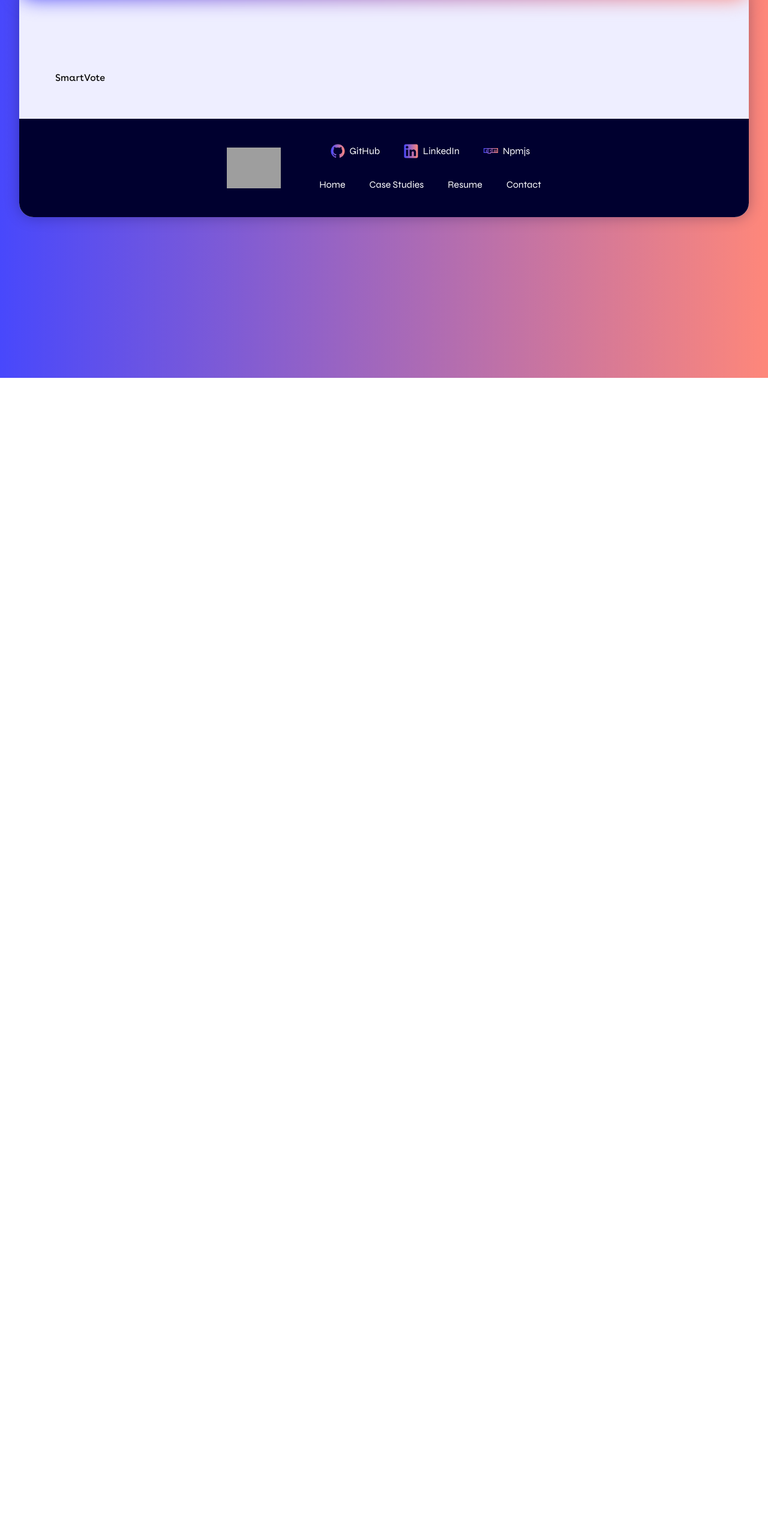
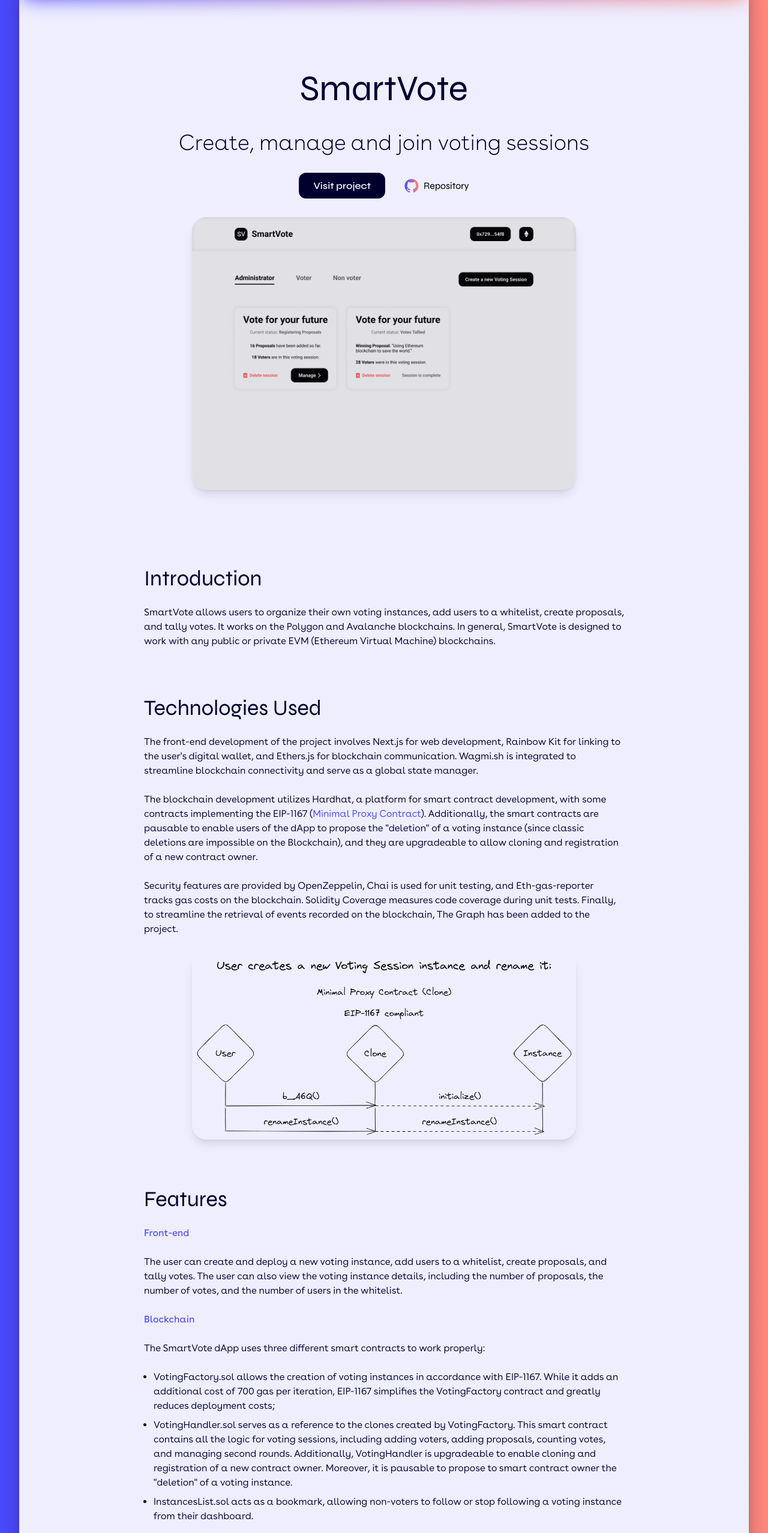
Before and after one commit to NicolasMilliard/portfolio2024, a Next.js app: page /case-studies/smart-vote in a window 1280 px wide. Shown: the part 170-2726 px from the top of the page at 60% size. Before the commit the page ends 800 px from the top, so only its background shows below. Built offline with nearby package versions, Linux system fonts and the light colour scheme; grey boxes are pictures that could not be loaded.

Commit message:
Add SmartVotre case study, Refactor

```diff
--- a/app/case-studies/kopo/page.tsx
+++ b/app/case-studies/kopo/page.tsx
@@ -20,11 +20,11 @@ const Kopo = () => {
         <MainTitle>Kopo</MainTitle>
         <Title>Your energy renovation made easy</Title>
         <div className="flex items-center gap-8">
-          <PrimaryLink href="" target="_blank">
+          <PrimaryLink href="https://kopo.vercel.app/" target="_blank">
             Visit project
           </PrimaryLink>
           <SocialLink
-            href="https://kopo.vercel.app/"
+            href="https://github.com/NicolasMilliard/kopo"
             target="_blank"
             icon={githubIcon}
           >
@@ -43,8 +43,8 @@ const Kopo = () => {
       <section className="mb-20 flex flex-col items-center gap-6">
         <SectionTitle className="lg:w-200">Introduction</SectionTitle>
         <Paragraph>
-          Kopo is an innovative dApp that allows individuals to simplify the
-          process of applying for Energy Saving Certificates (ESC). With Kopo,
+          Kopo is an innovative dApp that allows users to simplify the process
+          of applying for Energy Saving Certificates (ESC). With Kopo,
           beneficiaries can follow in real time the progress of their
           application from the platform. The particularity of Kopo is that all
           the files created are stored on the blockchain, thus offering
@@ -116,7 +116,7 @@ const Kopo = () => {
           connectivity and serve as a global state manager.
         </Paragraph>
         <Paragraph>
-          The backend development utilizes Hardhat, a platform for smart
+          The blockchain development utilizes Hardhat, a platform for smart
           contract development, with some contracts being Upgradeable for future
           modifications. Security features are provided by OpenZeppelin, while
           Chai is used for unit testing and Eth-gas-reporter tracks gas costs on
--- a/app/case-studies/smart-vote/page.tsx
+++ b/app/case-studies/smart-vote/page.tsx
@@ -1,3 +1,9 @@
+// Components
+import { PrimaryLink, SocialLink } from "@app/components/Link";
+import { GradientParagraph, Paragraph } from "@app/components/Text";
+import { MainTitle, SectionTitle, Title } from "@app/components/Title";
+import Image from "next/image";
+import Link from "next/link";
 // Types
 import type { Metadata } from "next";
 
@@ -7,7 +13,129 @@ export const metadata: Metadata = {
 };
 
 const SmartVote = () => {
-  return <div>SmartVote</div>;
+  const githubIcon = "/images/social/github-logo.svg";
+
+  return (
+    <>
+      <section className="mb-32 flex flex-col items-center gap-10">
+        <MainTitle>SmartVote</MainTitle>
+        <Title>Create, manage and join voting sessions</Title>
+        <div className="flex items-center gap-8">
+          <PrimaryLink href="https://my-smartvote.vercel.app/" target="_blank">
+            Visit project
+          </PrimaryLink>
+          <SocialLink
+            href="https://github.com/NicolasMilliard/SmartVote"
+            target="_blank"
+            icon={githubIcon}
+          >
+            Repository
+          </SocialLink>
+        </div>
+        <Image
+          src="/images/case-studies/smartvote/smartvote-dapp.webp"
+          alt="SmartVote dApp - Nicolas Milliard"
+          width={640}
+          height={360}
+          quality={100}
+          className="rounded-3xl shadow-lg"
+        />
+      </section>
+      <section className="mb-20 flex flex-col items-center gap-6">
+        <SectionTitle className="lg:w-200">Introduction</SectionTitle>
+        <Paragraph>
+          SmartVote allows users to organize their own voting instances, add
+          users to a whitelist, create proposals, and tally votes. It works on
+          the Polygon and Avalanche blockchains. In general, SmartVote is
+          designed to work with any public or private EVM (Ethereum Virtual
+          Machine) blockchains.
+        </Paragraph>
+      </section>
+      <section className="mb-20 flex flex-col items-center gap-6">
+        <SectionTitle className="lg:w-200">Technologies Used</SectionTitle>
+        <Paragraph>
+          The front-end development of the project involves Next.js for web
+          development, Rainbow Kit for linking to the user&apos;s digital
+          wallet, and Ethers.js for blockchain communication. Wagmi.sh is
+          integrated to streamline blockchain connectivity and serve as a global
+          state manager.
+        </Paragraph>
+        <Paragraph>
+          The blockchain development utilizes Hardhat, a platform for smart
+          contract development, with some contracts implementing the EIP-1167 (
+          <Link
+            href="https://eips.ethereum.org/EIPS/eip-1167"
+            target="_blank"
+            className="text-ultramarine hover:text-congo_pink"
+          >
+            Minimal Proxy Contract
+          </Link>
+          ). Additionally, the smart contracts are pausable to enable users of
+          the dApp to propose the &quot;deletion&quot; of a voting instance
+          (since classic deletions are impossible on the Blockchain), and they
+          are upgradeable to allow cloning and registration of a new contract
+          owner.
+        </Paragraph>
+        <Paragraph>
+          Security features are provided by OpenZeppelin, Chai is used for unit
+          testing, and Eth-gas-reporter tracks gas costs on the blockchain.
+          Solidity Coverage measures code coverage during unit tests. Finally,
+          to streamline the retrieval of events recorded on the blockchain, The
+          Graph has been added to the project.
+        </Paragraph>
+        <Image
+          src="/images/case-studies/smartvote/smartvote-eip-1167.webp"
+          alt="SmartVote dApp - Nicolas Milliard"
+          width={640}
+          height={175}
+          quality={100}
+          className="rounded-3xl py-2 shadow-lg"
+        />
+      </section>
+      <section className="mb-20 flex flex-col items-center gap-6">
+        <SectionTitle className="lg:w-200">Features</SectionTitle>
+        <GradientParagraph className="lg:w-200">Front-end</GradientParagraph>
+        <Paragraph>
+          The user can create and deploy a new voting instance, add users to a
+          whitelist, create proposals, and tally votes. The user can also view
+          the voting instance details, including the number of proposals, the
+          number of votes, and the number of users in the whitelist.
+        </Paragraph>
+        <GradientParagraph className="lg:w-200">Blockchain</GradientParagraph>
+        <Paragraph className="lg:w-200">
+          The SmartVote dApp uses three different smart contracts to work
+          properly:
+        </Paragraph>
+        <ul className="col flex max-w-200 list-disc flex-col gap-2">
+          <li className="ml-4">
+            <Paragraph>
+              VotingFactory.sol allows the creation of voting instances in
+              accordance with EIP-1167. While it adds an additional cost of 700
+              gas per iteration, EIP-1167 simplifies the VotingFactory contract
+              and greatly reduces deployment costs;
+            </Paragraph>
+          </li>
+          <li className="ml-4">
+            <Paragraph>
+              VotingHandler.sol serves as a reference to the clones created by
+              VotingFactory. This smart contract contains all the logic for
+              voting sessions, including adding voters, adding proposals,
+              counting votes, and managing second rounds. Additionally,
+              VotingHandler is upgradeable to enable cloning and registration of
+              a new contract owner. Moreover, it is pausable to propose to smart
+              contract owner the &quot;deletion&quot; of a voting instance.
+            </Paragraph>
+          </li>
+          <li className="ml-4">
+            <Paragraph>
+              InstancesList.sol acts as a bookmark, allowing non-voters to
+              follow or stop following a voting instance from their dashboard.
+            </Paragraph>
+          </li>
+        </ul>
+      </section>
+    </>
+  );
 };
 
 export default SmartVote;
--- a/app/case-studies/taaask/page.tsx
+++ /dev/null
@@ -1,13 +0,0 @@
-// Types
-import type { Metadata } from "next";
-
-export const metadata: Metadata = {
-  title: "Taaask | Nicolas Milliard",
-  description: "Taaask case study.",
-};
-
-const Taaask = () => {
-  return <div>Taaask</div>;
-};
-
-export default Taaask;
--- a/app/components/Link/index.tsx
+++ b/app/components/Link/index.tsx
@@ -21,7 +21,7 @@ export const PrimaryLink = ({ href, target, children }: LinkProps) => {
       <Link
         href={href}
         target={target}
-        className={`${syne.className} relative z-10 rounded-xl bg-black px-6 py-3 font-semibold text-grey`}
+        className={`${syne.className} text-grey-100 relative z-10 rounded-xl bg-black px-6 py-3 font-semibold`}
       >
         {children}
       </Link>
@@ -36,7 +36,7 @@ export const SecondaryLink = ({ href, target, children }: LinkProps) => {
       <Link
         href={href}
         target={target}
-        className={`${syne.className} relative z-10 rounded-xl bg-black px-6 py-3 font-semibold text-grey`}
+        className={`${syne.className} text-grey-100 relative z-10 rounded-xl bg-black px-6 py-3 font-semibold`}
       >
         {children}
       </Link>
--- a/app/containers/Home/CaseStudies/index.tsx
+++ b/app/containers/Home/CaseStudies/index.tsx
@@ -1,4 +1,5 @@
 // Components
+import { PrimaryButton } from "@app/components/Button";
 import { PrimaryLink } from "@app/components/Link";
 import { GradientParagraph, Paragraph } from "@app/components/Text";
 import { SectionTitle, SubTitle } from "@components/Title";
@@ -26,9 +27,15 @@ const CaseStudies = () => {
                   <Paragraph>{description}</Paragraph>
                 </div>
                 <div className="mt-8">
-                  <PrimaryLink href={`case-studies/${link}`} target="_self">
-                    View the case study
-                  </PrimaryLink>
+                  {link ? (
+                    <PrimaryLink href={`case-studies/${link}`} target="_self">
+                      View the case study
+                    </PrimaryLink>
+                  ) : (
+                    <PrimaryButton disabled={link === null}>
+                      View the case study
+                    </PrimaryButton>
+                  )}
                 </div>
               </div>
               {!isOdd && <CaseStudyImage index={index} title={title} />}
--- a/app/data/case_studies.ts
+++ b/app/data/case_studies.ts
@@ -1,7 +1,7 @@
 export const case_studies = [
   {
     id: "0",
-    link: "taaask",
+    link: null,
     title: "Taaask",
     tech_stack: "React Native - Expo - Recoil - TypeScript",
     description:
--- a/app/layout.tsx
+++ b/app/layout.tsx
@@ -12,9 +12,9 @@ export default function RootLayout({ children }: { children: ReactNode }) {
       <body
         className={`${buenosAires.className} overflow-x-hidden bg-gradient-to-r from-ultramarine to-congo_pink`}
       >
-        <div className="relative bg-grey md:mx-8 md:my-10 md:rounded-3xl md:shadow-xl">
+        <div className="bg-grey-100 relative md:mx-8 md:my-10 md:rounded-3xl md:shadow-xl">
           <Navbar />
-          <main className="px-8 pb-14 pt-30 md:px-15">{children}</main>
+          <main className="px-8 pb-14 pt-15 md:px-15 md:pt-30">{children}</main>
           <Footer />
         </div>
       </body>
--- a/tailwind.config.ts
+++ b/tailwind.config.ts
@@ -4,11 +4,15 @@ const config: Config = {
   content: ["./app/**/*.{js,ts,jsx,tsx,mdx}"],
   theme: {
     colors: {
-      black: "#00002F",
-      white: "#FFFFFF",
-      grey: "#EEEEFF",
-      ultramarine: "#4848FC",
-      congo_pink: "#FE877A",
+      black: "#00002f",
+      white: "#ffffff",
+      grey: {
+        100: "#eeeeff",
+        400: "#e0e0ff",
+        700: "#ccccff",
+      },
+      ultramarine: "#4848fc",
+      congo_pink: "#fe877a",
       transparent: "transparent",
     },
     letterSpacing: {
```
Also changed, not shown: app/components/Button/index.tsx (+12 -10 lines), public/images/case-studies/smartvote/smartvote-dapp.webp (added), public/images/case-studies/smartvote/smartvote-eip-1167.webp (added).
